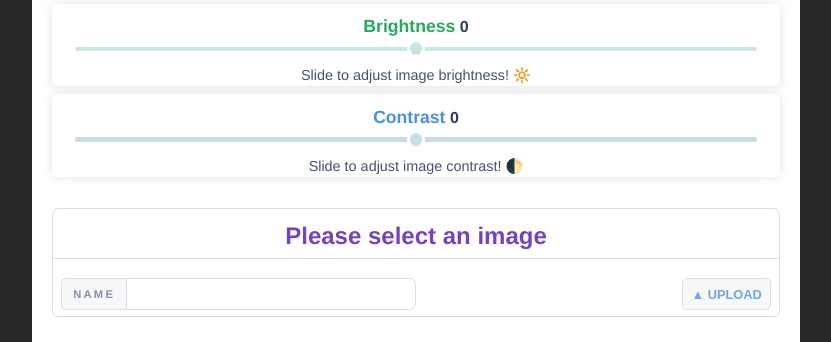
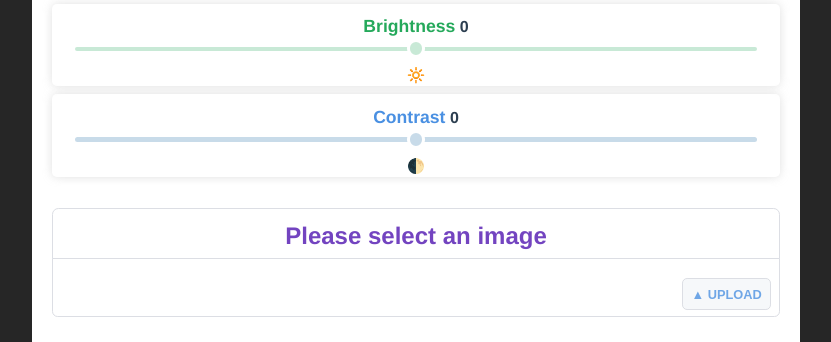
Before and after one commit to edanshin/basic-image-editor, a Vue app: page / in a window 1280 px wide. Shown: the part 658-1000 px from the top of the page, without its empty margins (224-1055 px from the left). Built offline with nearby package versions, Linux system fonts and the light colour scheme.

Commit message:
Updated ImageEditor.vue

```diff
--- a/src/components/ImageEditor.vue
+++ b/src/components/ImageEditor.vue
@@ -1,7 +1,7 @@
 <template>
   <div class="imageEditor">
-    <Slider type="brightness" ref="brightness" color="#25A95B" title="Brightness" subtitle="Slide to adjust image brightness! 🔆" :isDisabled="isDisabled" @valueChanged="valueChanged($event)"></Slider>
-    <Slider type="contrast" ref="contrast" color="#4A90E2" title="Contrast" subtitle="Slide to adjust image contrast! 🌓" :isDisabled="isDisabled" @valueChanged="valueChanged($event)" style="margin-top: 0.5em;"></Slider>
+    <Slider type="brightness" ref="brightness" color="#25A95B" title="Brightness" :subtitle="isDisabled ? '🔆' : 'Slide to adjust image brightness! 🔆'" :isDisabled="isDisabled" @valueChanged="valueChanged($event)"></Slider>
+    <Slider type="contrast" ref="contrast" color="#4A90E2" title="Contrast" :subtitle="isDisabled ? '🌓' : 'Slide to adjust image contrast! 🌓'" :isDisabled="isDisabled" @valueChanged="valueChanged($event)" style="margin-top: 0.5em;"></Slider>
     <div class="imageContainer">
       <div class="placeholder" :style="{display: isDisabled ? 'block' : 'none'}">
         <h2>Please select an image</h2>
@@ -10,7 +10,8 @@
       <canvas id="myCanvas" :style="{display: isDisabled ? 'none' : 'block'}"></canvas>
 
       <div class="bottom">
-        <div style="display: flex; height: 100%; width: 60%; max-width: 60%;">
+        <div v-if="isDisabled" style="display: flex; height: 100%; width: 60%; max-width: 60%;"></div>
+        <div v-if="!isDisabled" style="display: flex; height: 100%; width: 60%; max-width: 60%;">
           <span style="display: flex; align-items: center;" class="label">NAME</span><div class="name-container"><p class="name">{{filename}}</p></div>
         </div>
 
```
